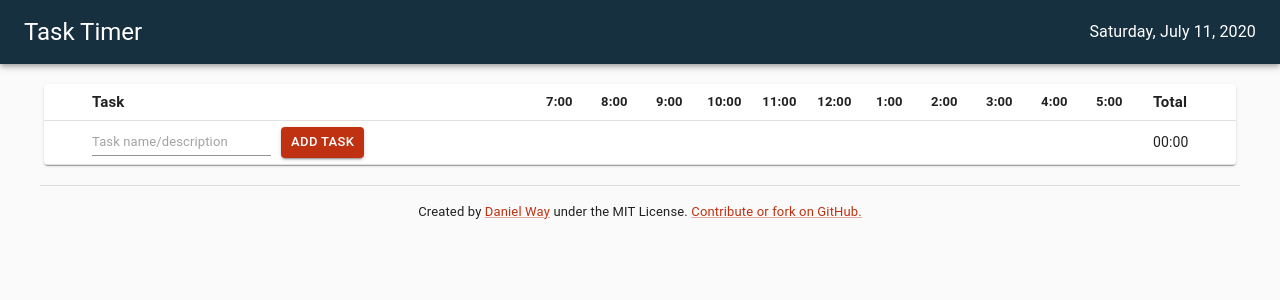
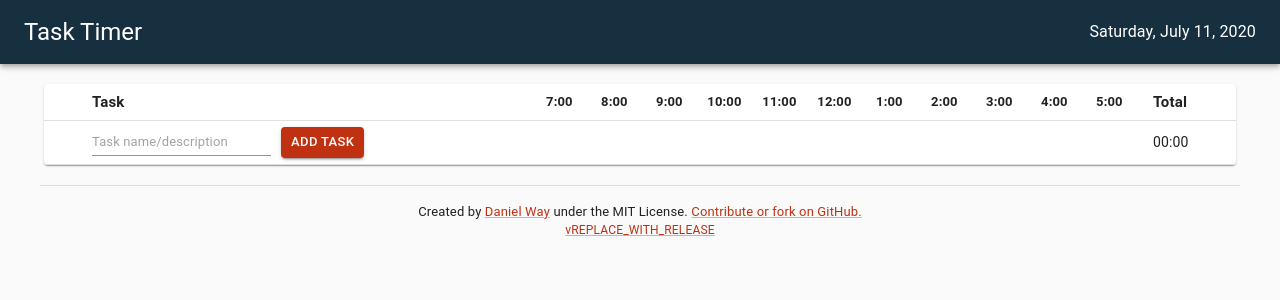
Before and after one commit to danielway/task-timer, a React (Create React App) app: page / in a window 1280 px wide. Shown: the top 300 px of the page. Built offline with nearby package versions, Linux system fonts and the light colour scheme.

Commit message:
Add version placeholder in footer

```diff
--- a/src/components/layout/Footer.tsx
+++ b/src/components/layout/Footer.tsx
@@ -3,8 +3,11 @@ import { Box, Divider, Link } from "@mui/material";
 export const Footer = () => (
   <Box>
     <Divider variant="middle" />
-    <Box my={2} fontSize={13} textAlign="center">
+    <Box mt={2} fontSize={13} textAlign="center">
       Created by {websiteLink()} under the MIT License. {repositoryLink()}
+    </Box>
+    <Box mb={2} fontSize={12} textAlign="center">
+      {releaseLink()}
     </Box>
   </Box>
 );
@@ -20,3 +23,12 @@ const repositoryLink = () => (
     Contribute or fork on GitHub.
   </Link>
 );
+
+const releaseLink = () => (
+  <Link
+    href="https://github.com/danielway/task-timer/releases/tag/REPLACE_WITH_RELEASE"
+    color="secondary"
+  >
+    vREPLACE_WITH_RELEASE
+  </Link>
+);
```
